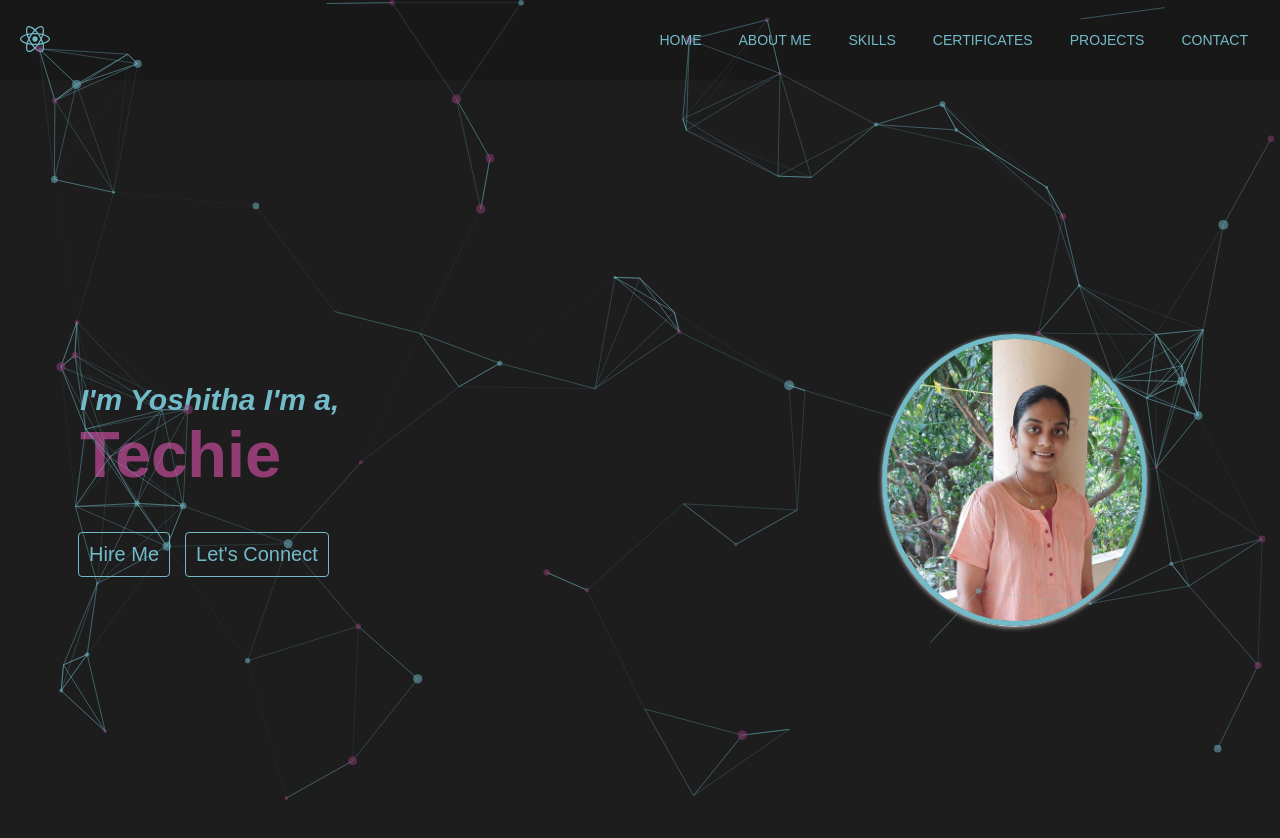
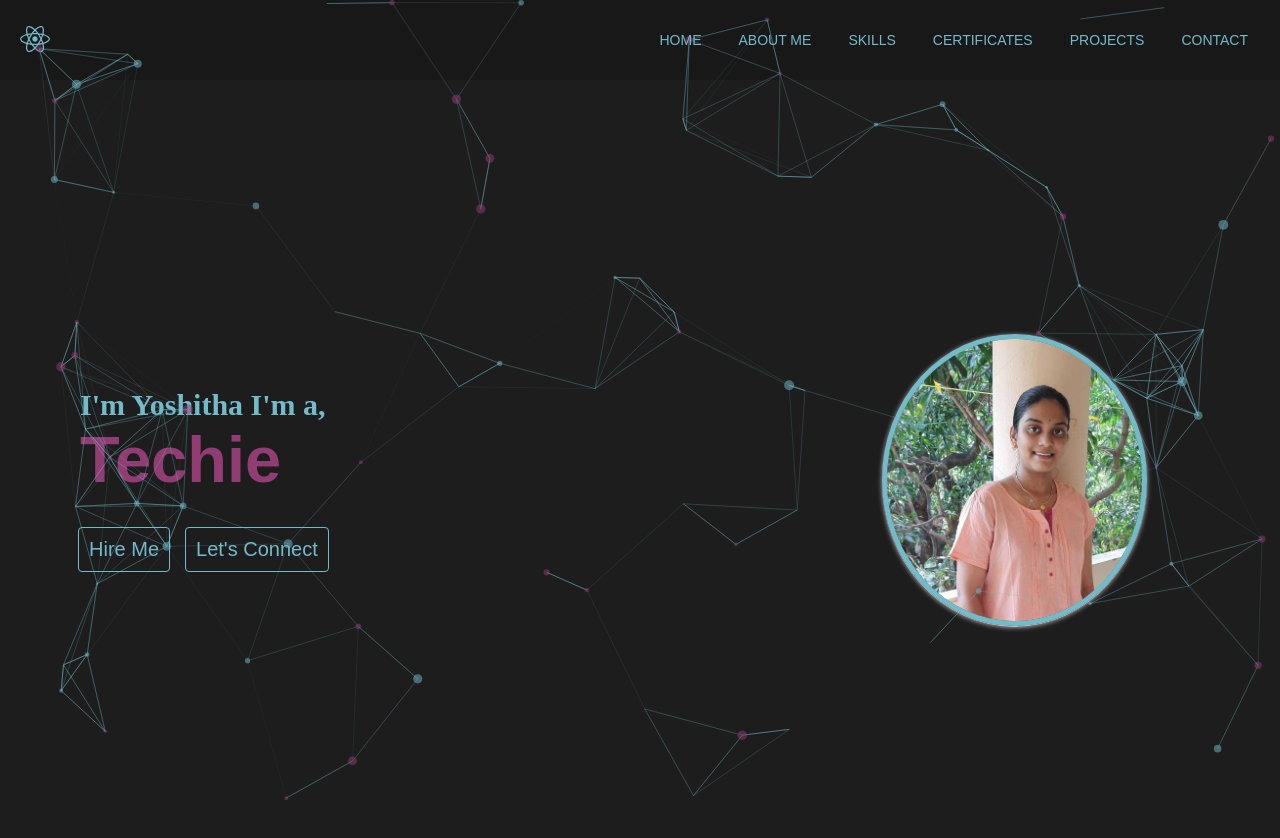
Before and after one commit to Yoshi1705/Portfolio, a React (Create React App) app: page / in a window 1280 px wide. Shown: the top 838 px of the page. Built offline with nearby package versions, Linux system fonts and the light colour scheme; a web font is replaced by a local one.

Commit message:
porfolioisready

```diff
--- a/src/Container/home/index.js
+++ b/src/Container/home/index.js
@@ -31,7 +31,7 @@ function Home() {
      <div className="main-wrapper">
       <div className="wrapper">
           <h1
-            style={{ color: "#73BBC9", fontSize: "30px", fontStyle: "italic" }}
+            style={{ color: "#73BBC9", fontSize: "30px", fontFamily : "cursive" }}
           >
             I'm Yoshitha I'm a,
           </h1>
--- a/src/Container/home/style.css
+++ b/src/Container/home/style.css
@@ -76,7 +76,7 @@
     flex-direction: row;
     justify-content: space-between;
     margin-left : 78px;
-    margin-top: 30px;
+    margin-top: 20px;
 }
 
 
```
